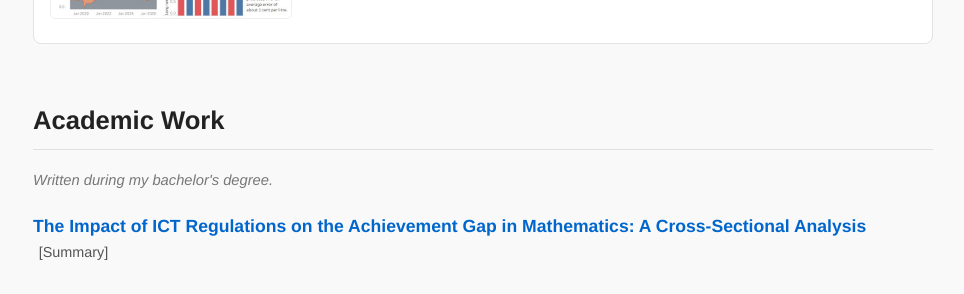
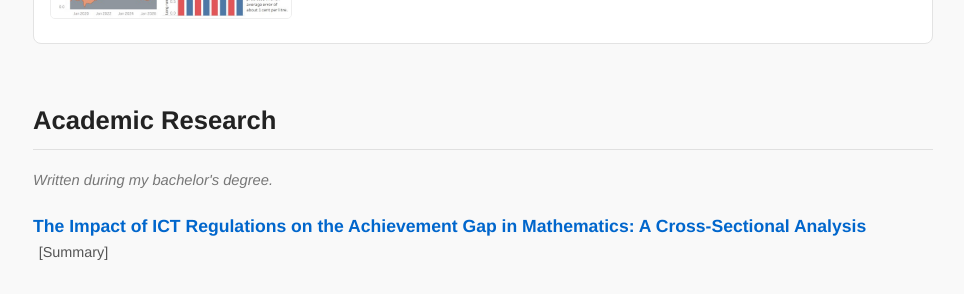
Before and after one commit to josepaulonunes/josepaulonunes.github.io, a Jekyll site: the page built from index.md, in a window 1280 px wide. Shown: the part 1017-1311 px from the top of the page, without its empty margins (157-1121 px from the left). Built offline with Jekyll 4.4.1, drawn with Linux system fonts in a browser that asks for light colours.

Commit message:
Rename section from 'Academic Work' to 'Academic Research'

```diff
--- a/index.md
+++ b/index.md
@@ -64,7 +64,7 @@ I'm an Economist Trainee at ERSE, Portugal's energy regulator, working on regula
 
 </div>
 
-<h2 id="academic">Academic Work</h2>
+<h2 id="academic">Academic Research</h2>
 
 <p class="section-note">Written during my bachelor's degree.</p>
 
```
